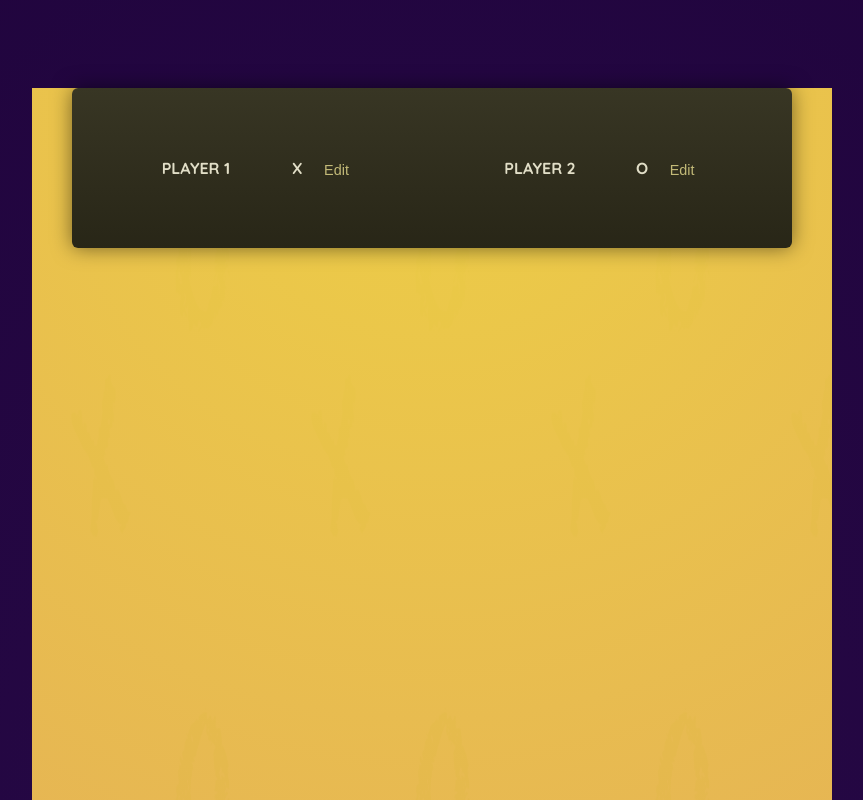
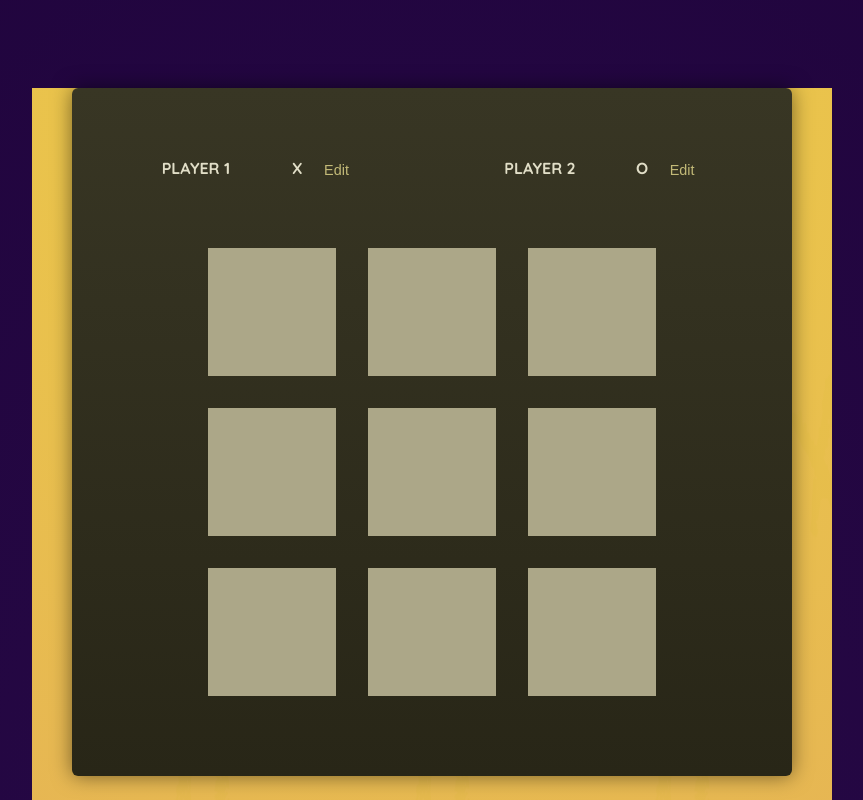
Before and after one commit to MykolaKolotylo/react-course-projects, a React (Vite) app: page /tic-tac-toe in a window 1280 px wide. Shown: the top 800 px of the page, without its empty margins (208-1071 px from the left). Built offline with nearby package versions, Linux system fonts and the light colour scheme; a web font is replaced by a local one.

Commit message:
feat[tic-toc-toe] add game board

```diff
--- a/src/components/tic-tac-toe/TicTacToe.jsx
+++ b/src/components/tic-tac-toe/TicTacToe.jsx
@@ -1,5 +1,6 @@
 import './TicTacToe.css';
 import Player from "./components/Player.jsx";
+import GameBoard from "./components/GameBoard.jsx";
 
 export default function TicTacToe() {
     return (
@@ -9,6 +10,7 @@ export default function TicTacToe() {
                     <Player name="Player 1" symbol="X"/>
                     <Player name="Player 2" symbol="O"/>
                 </ol>
+                <GameBoard/>
             </div>
         </main>
     )
--- /dev/null
+++ b/src/components/tic-tac-toe/components/GameBoard.jsx
@@ -0,0 +1,33 @@
+import {useState} from "react";
+
+const initialGameBoard = [
+    [null, null, null],
+    [null, null, null],
+    [null, null, null],
+];
+
+export default function GameBoard() {
+    const [gameBoard, setGameBoard] = useState(initialGameBoard);
+
+    const handleSelectSquare = (rowIdx, colIdx) => {
+        setGameBoard((prevGameBoard) => {
+            const newGameBoard = [...prevGameBoard.map(innerArr => [...innerArr])];
+            newGameBoard[rowIdx][colIdx] = 'X';
+            return newGameBoard
+        })
+    }
+
+    return (
+        <ol id="game-board">
+            {gameBoard.map((row, rowIdx) => (
+                <li key={rowIdx}>{
+                    <ol>
+                        {row.map((col, colIdx) => <li key={colIdx}>
+                            <button onClick={() => handleSelectSquare(rowIdx, colIdx)}>{col}</button>
+                        </li>)}
+                    </ol>
+                }</li>
+            ))}
+        </ol>
+    )
+}
```
